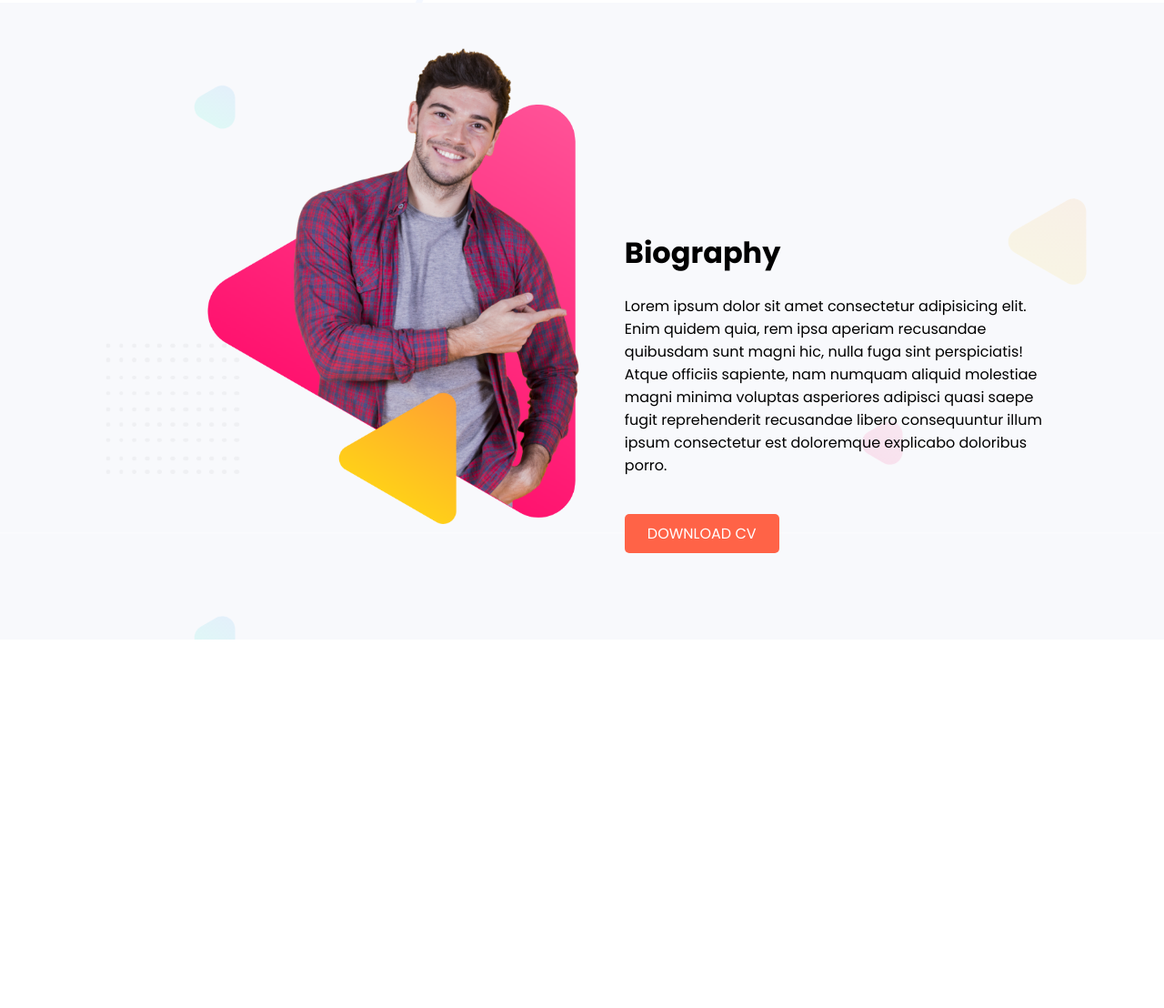
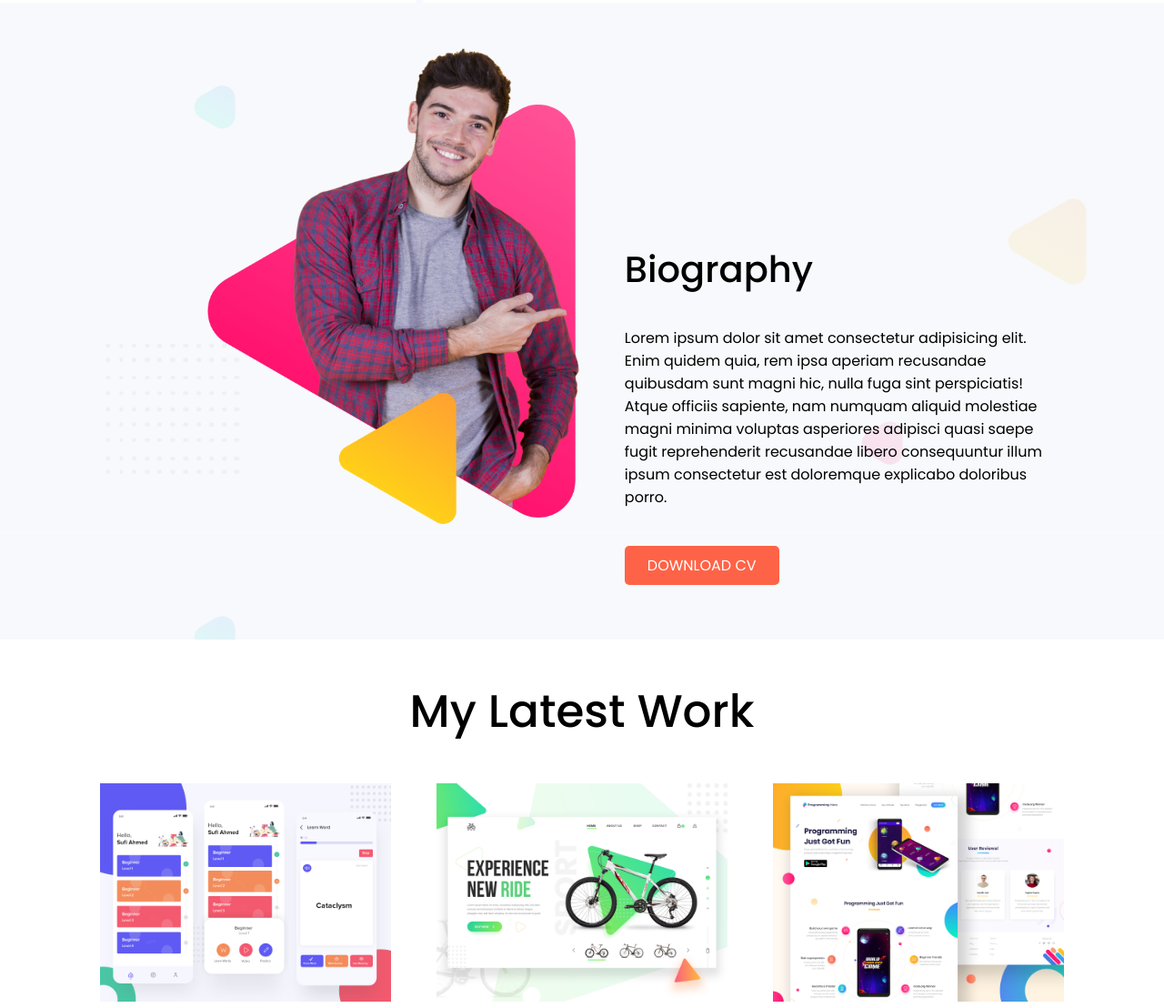
Before and after one commit to rafiulaanam/personal-website, a plain HTML site: page index.html in a window 1280 px wide. Shown: the part 697-1805 px from the top of the page at 91% size. Before the commit the page ends 1400 px from the top, so only its background shows below. Drawn offline with Linux system fonts and the light colour scheme.

Commit message:
latest work

```diff
--- a/index.html
+++ b/index.html
@@ -21,17 +21,30 @@
     </header>
 
 <main>
+   <section class="section-1">
+
     <div class="bio">
         <div class="bio-img"><img src="images/peter_dream.png" alt=""></div>
         <div class="text-area">
 
-            <h1>Biography</h1>
+            <h1 class="biog">Biography</h1>
             <p>Lorem ipsum dolor sit amet consectetur adipisicing elit. Enim quidem quia, rem ipsa aperiam recusandae quibusdam sunt magni hic, nulla fuga sint perspiciatis! Atque officiis sapiente, nam numquam aliquid molestiae magni minima voluptas asperiores adipisci quasi saepe fugit reprehenderit recusandae libero consequuntur illum ipsum consectetur est doloremque explicabo doloribus porro.</p>
            <div class="bio-btn"> <a href="">DOWNLOAD CV</a></div>
         </div>
 
     </div>
+   </section>
 
+
+
+    <section class="section-2">
+<h1>My Latest Work</h1>
+<div class="latest">
+    <div class="latest-img"><img src="images/latest-work/work-1.png" alt=""></div>
+    <div class="latest-img"><img src="images/latest-work/work-2.jpg" alt=""></div>
+    <div class="latest-img"><img src="images/latest-work/work-3.jpg" alt=""></div>
+</div>
+    </section>
 </main>
 
 </body>
--- a/style.css
+++ b/style.css
@@ -15,7 +15,7 @@ header{
 height: 700px;
 back
 }
-main{
+.section-1{
     display:flex;
     justify-content:center;
     background-image: url(images/biography-bg.png);
@@ -43,6 +43,10 @@ margin-top: 50px;
    margin-left: 50px;
    width: 50%;
 
+}
+.biog{
+ font-weight: 500;
+ font-size: 40px;
 }
 .peter-img{
 
@@ -75,3 +79,25 @@ margin-top: 50px;
     padding: 10px 25px 10px 25px;
     color: white;
 }
+
+.latest{
+    display: flex;
+    column-gap: 50px;
+    justify-content: center;
+}
+.section-2 h1{
+    font-size: 50px;
+    font-weight: 500;
+}
+
+.latest-img{
+    width: 25%;
+}
+.latest-img img{
+    width: 100%;
+}
+.section-2{
+    display: flex;
+    flex-direction: column;
+    align-items: center;
+}
```
